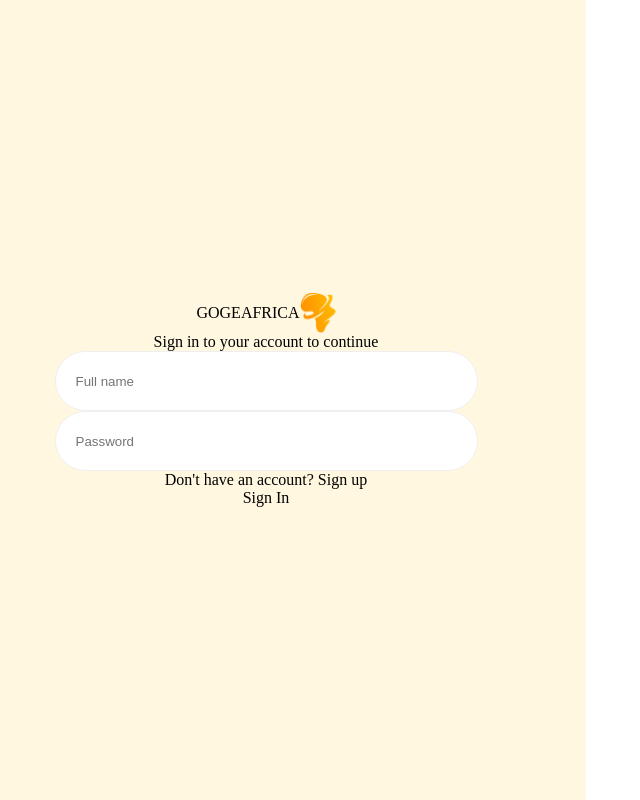
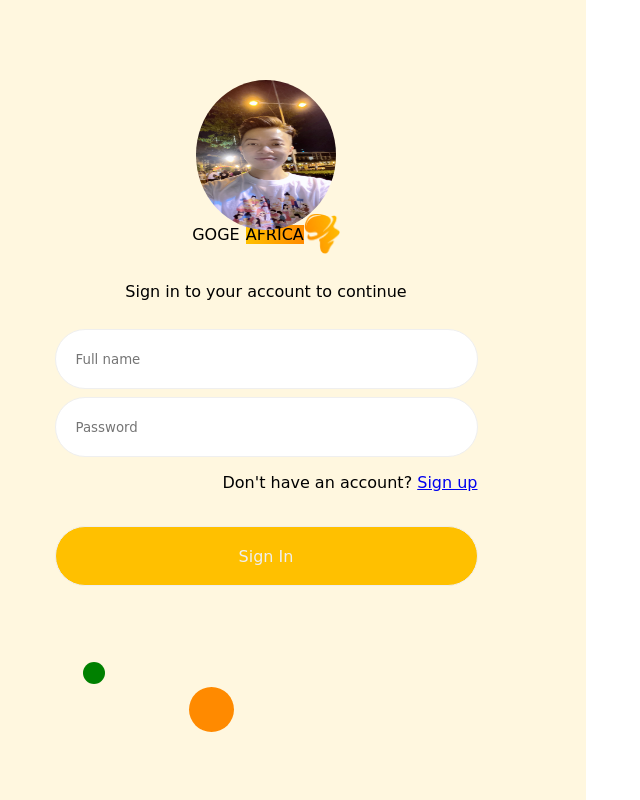
Before and after one commit to kiethayqua/JS137, a plain HTML site: page day4/signin.html in a window 1280 px wide. Shown: the whole page, without its empty margins (54-694 px from the left). Drawn offline with Linux system fonts and the light colour scheme.

Commit message:
done left container

```diff
--- a/day4/signin.css
+++ b/day4/signin.css
@@ -1,4 +1,5 @@
 .container-trai{
+    position:relative;
     background-color:#FFF7DF;
     width: 50%;
     height: 100vh;
@@ -11,6 +12,8 @@
     margin: 0px;
     padding: 0px;
     box-sizing: border-box;
+    font-family:'Press Start 2P', cursive;
+
 }
 
 .icon{
@@ -36,3 +39,68 @@
  padding: 20px;
 
 }
+.mb8{
+    margin-bottom:8px;
+}
+.mb16{
+    margin-bottom:16px;
+}
+.form-column-signup{
+    align-self: flex-end;
+}
+.bottom{
+    width: 423px;
+    height: 60px;
+    border: 1px, solid;
+    border-radius: 100px;
+    border-color: #EFEFEF;
+    background-color: #FFC000;
+    display:flex;
+    justify-content: center;
+    align-items: center;
+    color: #EFEFEF;
+}
+.mb34{
+    margin-bottom: 34px;
+
+}
+
+.mb28{
+    margin-bottom:28px;
+}
+
+.mb37{
+    margin-bottom:28px;
+}
+.AFRICA{
+  background:linear-gradient(to right,#FFC000 0%,#FF8A00 100%);
+
+    margin-left:6px;
+}
+@import url('https://fonts.googleapis.com/css2?family=Press+Start+2P&display=swap');
+
+.bongbong1{
+    position:absolute;
+    width:45px;
+    height:45px;
+    border-radius: 50%;
+    background-color: #FF8A00;
+    bottom: 68px;
+    left:243px;
+}
+.bongbong2{
+    position:absolute;
+    width:22px;
+    height:22px;
+    border-radius: 50%;
+    background-color:green;
+    bottom: 116px;
+    left:137px;
+}
+.hinh1{
+    position:absolute;
+    width:140px;
+    height:150px;
+    border-radius: 50%;
+    top:10%;
+}
--- a/day4/signin.html
+++ b/day4/signin.html
@@ -10,21 +10,27 @@
   <body>
     <div>
       <div class="container-trai center">
-        <div class="contain-Goge">
+        <div class="contain-Goge mb37">
           <span>GOGE</span>
-          <span>AFRICA</span>
+          <span class="AFRICA">AFRICA</span>
           <img class="icon" src="assets/Subtract.png" />
         </div>
-        <div>Sign in to your account to continue</div>
+        <div class="mb28">Sign in to your account to continue</div>
         <form class="form-column">
-          <input class="input" type="name" placeholder="Full name" />
-          <input class="input" type="password" placeholder="Password" />
+          <input class="input mb8" type="name" placeholder="Full name" />
+          <input class="input mb16" type="password" placeholder="Password" />
+          <div class="form-column-signup mb34">
+            <span>Don't have an account?</span>
+            <a href="https://www.youtube.com/">Sign up</a>
+          </div>
         </form>
-        <div>
-          <span>Don't have an account?</span>
-          <a>Sign up</a>
-        </div>
-        <div>Sign In</div>
+
+        <div class="bottom">Sign In</div>
+        <div class="bongbong1"></div>
+        <div class="bongbong2"></div>
+        <img
+          class="hinh1"
+          src="z4141198955289_bcebcfc0a0ae39cbc290817ca064fb5a.jpg" />
       </div>
       <div class="container-phai"></div>
     </div>
```
Also changed, not shown: day4/z4141198955289_bcebcfc0a0ae39cbc290817ca064fb5a.jpg (added).
